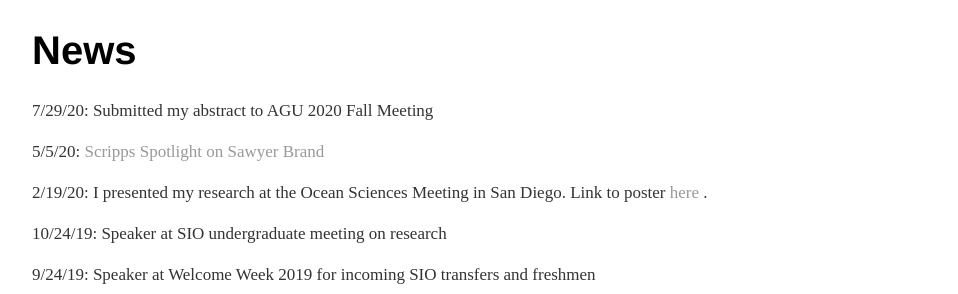
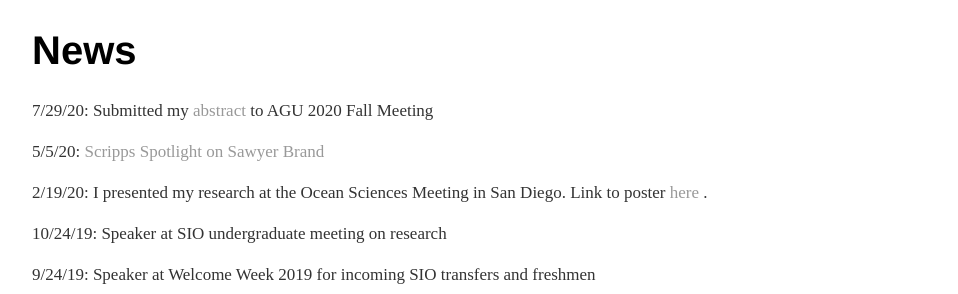
Before and after one commit to SawyerBrand/SawyerBrand.github.io, a Jekyll site: the page built from index.html, in a window 1280 px wide. Shown: the part 597-891 px from the top of the page, without its empty margins (160-1118 px from the left). Built offline with Jekyll 4.4.1, drawn with Linux system fonts in a browser that asks for light colours.

Commit message:
Update index.html

```diff
--- a/index.html
+++ b/index.html
@@ -41,7 +41,7 @@ title: Sawyer Brand
 			</div>
 
 	<h1 "font-size:25px">News</h1>
-			<p style="font-size:17px">7/29/20: Submitted my abstract to AGU 2020 Fall Meeting</p>
+			<p style="font-size:17px">7/29/20: Submitted my <a href="https://sawyerbrand.github.io/AGU/"> abstract </a> to AGU 2020 Fall Meeting</p>
 			<P style="font-size:17px">5/5/20: <a href="https://scripps.ucsd.edu/news/scripps-student-spotlight-sawyer-brand">Scripps Spotlight on Sawyer Brand</a>
 			<p style="font-size:17px">2/19/20: I presented my research at the Ocean Sciences Meeting in San Diego. Link to poster <a href="https://sawyerbrand.github.io/OSM/"> here </a>.</p>
 			<p style="font-size:17px">10/24/19: Speaker at SIO undergraduate meeting on research</p>
```
